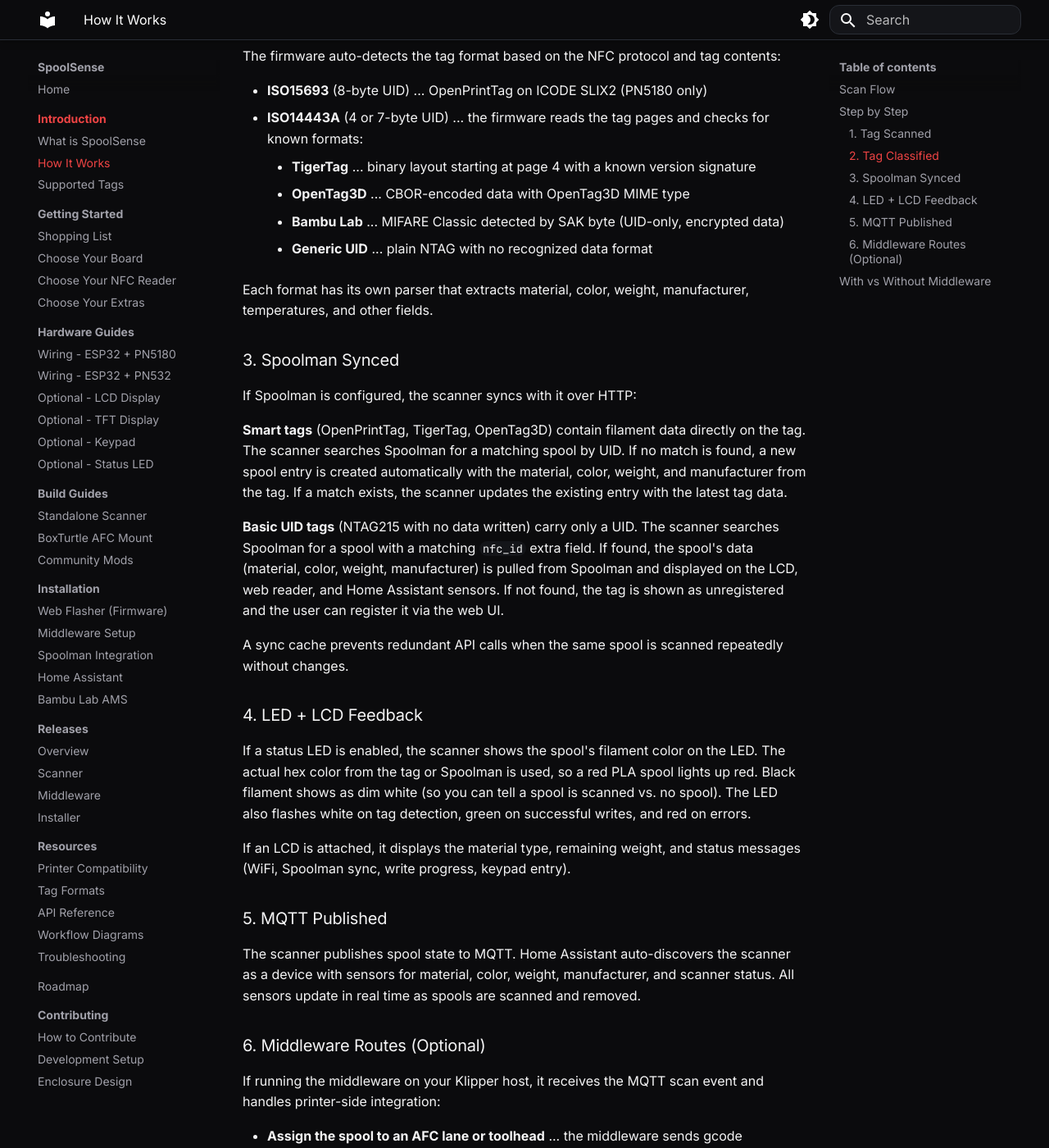
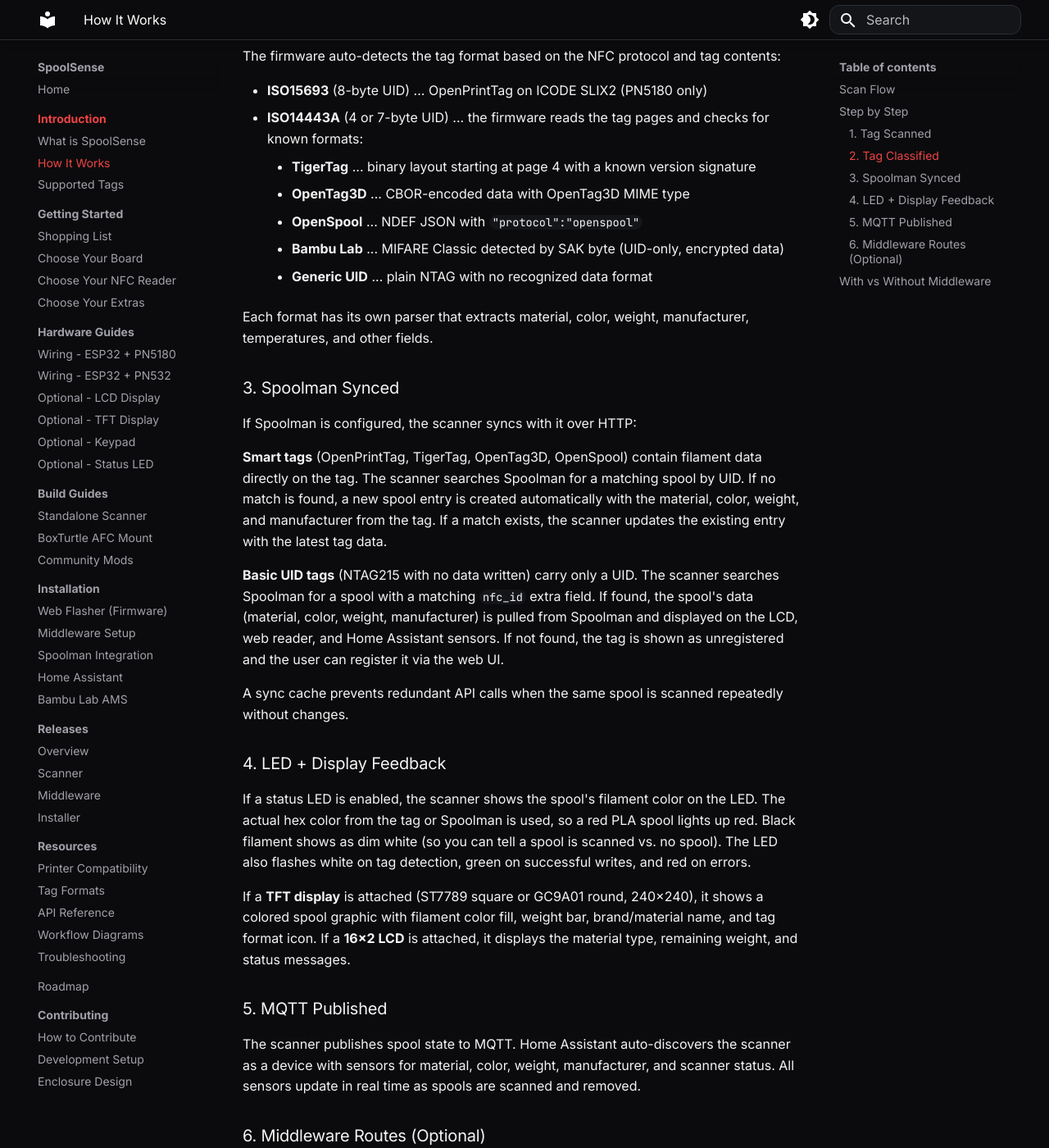
Before and after one commit to SpoolSense/spoolsense.org, an MkDocs documentation site: the page built from docs/intro/how-it-works.md, in a window 1280 px wide and 1400 px high, scrolled down 922 px. Shown: the whole window at 82% size. Built offline with MkDocs 1.6.1 and Material for MkDocs 9.7.7, drawn with Linux system fonts in a browser that asks for light colours; emoji names are drawn with the system emoji font; some of the changed text lies outside the part shown.

Commit message:
docs: add OpenSpool to scan flow, add TFT display mentions

```diff
--- a/docs/intro/how-it-works.md
+++ b/docs/intro/how-it-works.md
@@ -39,6 +39,7 @@ The firmware auto-detects the tag format based on the NFC protocol and tag conte
 - **ISO14443A** (4 or 7-byte UID) ... the firmware reads the tag pages and checks for known formats:
     - **TigerTag** ... binary layout starting at page 4 with a known version signature
     - **OpenTag3D** ... CBOR-encoded data with OpenTag3D MIME type
+    - **OpenSpool** ... NDEF JSON with `"protocol":"openspool"`
     - **Bambu Lab** ... MIFARE Classic detected by SAK byte (UID-only, encrypted data)
     - **Generic UID** ... plain NTAG with no recognized data format
 
@@ -48,17 +49,17 @@ Each format has its own parser that extracts material, color, weight, manufactur
 
 If Spoolman is configured, the scanner syncs with it over HTTP:
 
-**Smart tags** (OpenPrintTag, TigerTag, OpenTag3D) contain filament data directly on the tag. The scanner searches Spoolman for a matching spool by UID. If no match is found, a new spool entry is created automatically with the material, color, weight, and manufacturer from the tag. If a match exists, the scanner updates the existing entry with the latest tag data.
+**Smart tags** (OpenPrintTag, TigerTag, OpenTag3D, OpenSpool) contain filament data directly on the tag. The scanner searches Spoolman for a matching spool by UID. If no match is found, a new spool entry is created automatically with the material, color, weight, and manufacturer from the tag. If a match exists, the scanner updates the existing entry with the latest tag data.
 
 **Basic UID tags** (NTAG215 with no data written) carry only a UID. The scanner searches Spoolman for a spool with a matching `nfc_id` extra field. If found, the spool's data (material, color, weight, manufacturer) is pulled from Spoolman and displayed on the LCD, web reader, and Home Assistant sensors. If not found, the tag is shown as unregistered and the user can register it via the web UI.
 
 A sync cache prevents redundant API calls when the same spool is scanned repeatedly without changes.
 
-### 4. LED + LCD Feedback
+### 4. LED + Display Feedback
 
 If a status LED is enabled, the scanner shows the spool's filament color on the LED. The actual hex color from the tag or Spoolman is used, so a red PLA spool lights up red. Black filament shows as dim white (so you can tell a spool is scanned vs. no spool). The LED also flashes white on tag detection, green on successful writes, and red on errors.
 
-If an LCD is attached, it displays the material type, remaining weight, and status messages (WiFi, Spoolman sync, write progress, keypad entry).
+If a **TFT display** is attached (ST7789 square or GC9A01 round, 240x240), it shows a colored spool graphic with filament color fill, weight bar, brand/material name, and tag format icon. If a **16x2 LCD** is attached, it displays the material type, remaining weight, and status messages.
 
 ### 5. MQTT Published
 
@@ -82,7 +83,7 @@ If running the middleware on your Klipper host, it receives the MQTT scan event
 | Spoolman sync | :white_check_mark: | :white_check_mark: |
 | Home Assistant sensors | :white_check_mark: | :white_check_mark: |
 | Scanner LED filament color | :white_check_mark: from tag or Spoolman | :white_check_mark: from tag or Spoolman |
-| LCD display | :white_check_mark: | :white_check_mark: |
+| TFT / LCD display | :white_check_mark: | :white_check_mark: |
 | AFC lane assignment | :x: | :white_check_mark: |
 | AFC lane color LEDs | :x: | :white_check_mark: |
 | Toolchanger support | :x: | :white_check_mark: |
```
